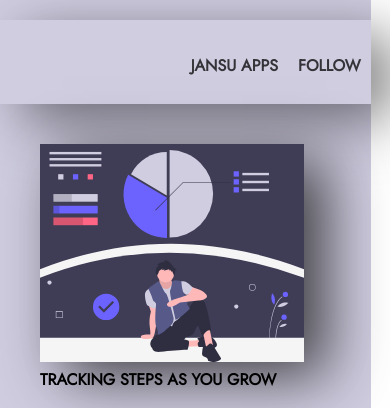
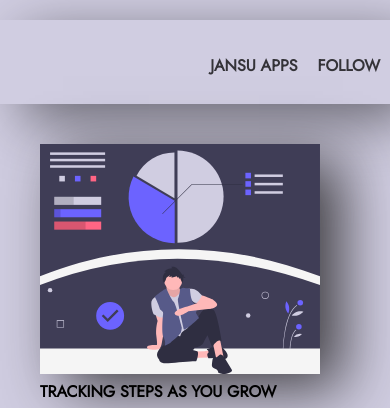
Before and after one commit to SuBOT11/fun, a plain HTML site: page index.html in a window 390 px wide. Shown: the top 408 px of the page. Drawn offline with Linux system fonts and the light colour scheme.

Commit message:
-changes saved

```diff
--- a/style.css
+++ b/style.css
@@ -122,11 +122,11 @@ button{
 }
 @media screen and (max-width:680px){
   body{
-    max-width: 95vw;
+    max-width: 100vw;
   }
   header{
     height: 10vh;
-    max-width: 95vw;
+    max-width: 100vw;
     margin: 20px 0;
   }
   main{
@@ -143,10 +143,10 @@ button{
     background: #D0CDE1;
     z-index: -1;
     height: 100%;
-    max-width: 95vw;
+    max-width: 100vw;
   }
   section{
-    max-width: 95vw;
+    max-width: 100vw;
     padding: 0;
     margin: 0;
     margin: 20px 0;
```
